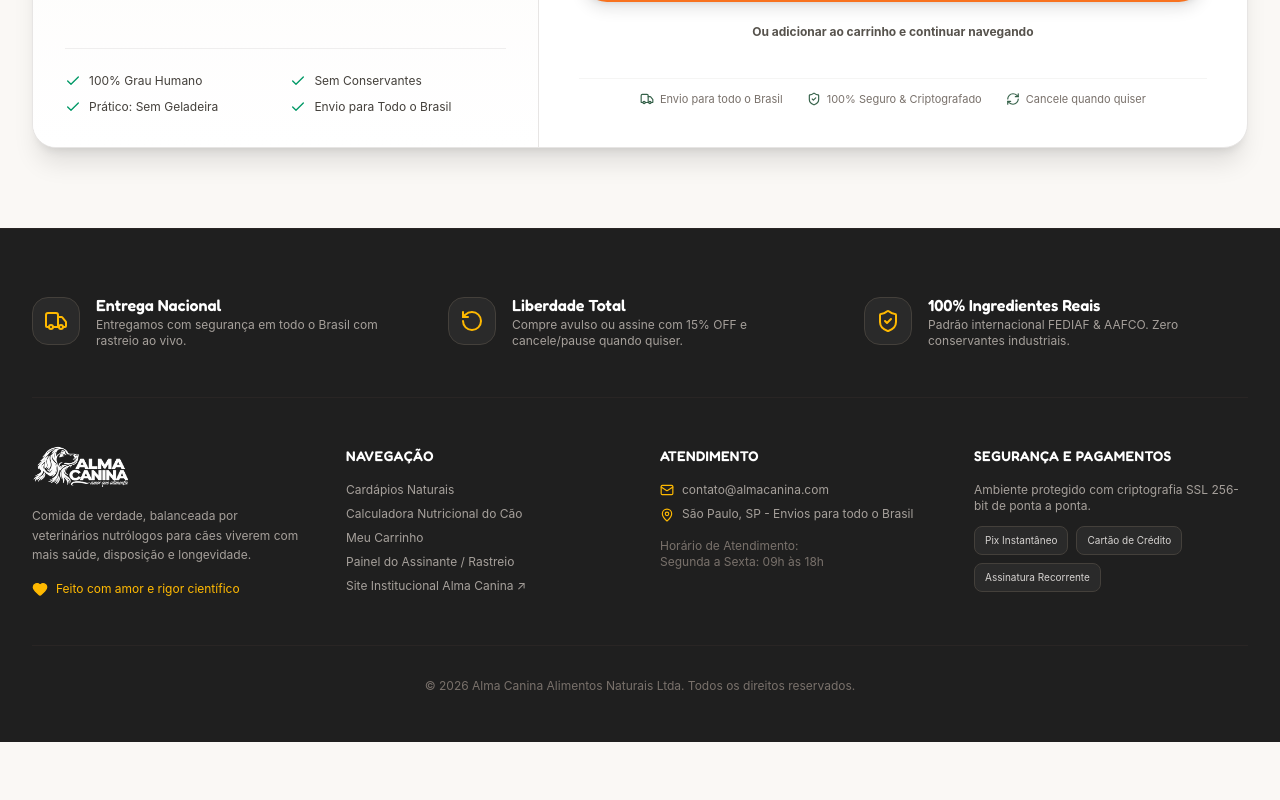
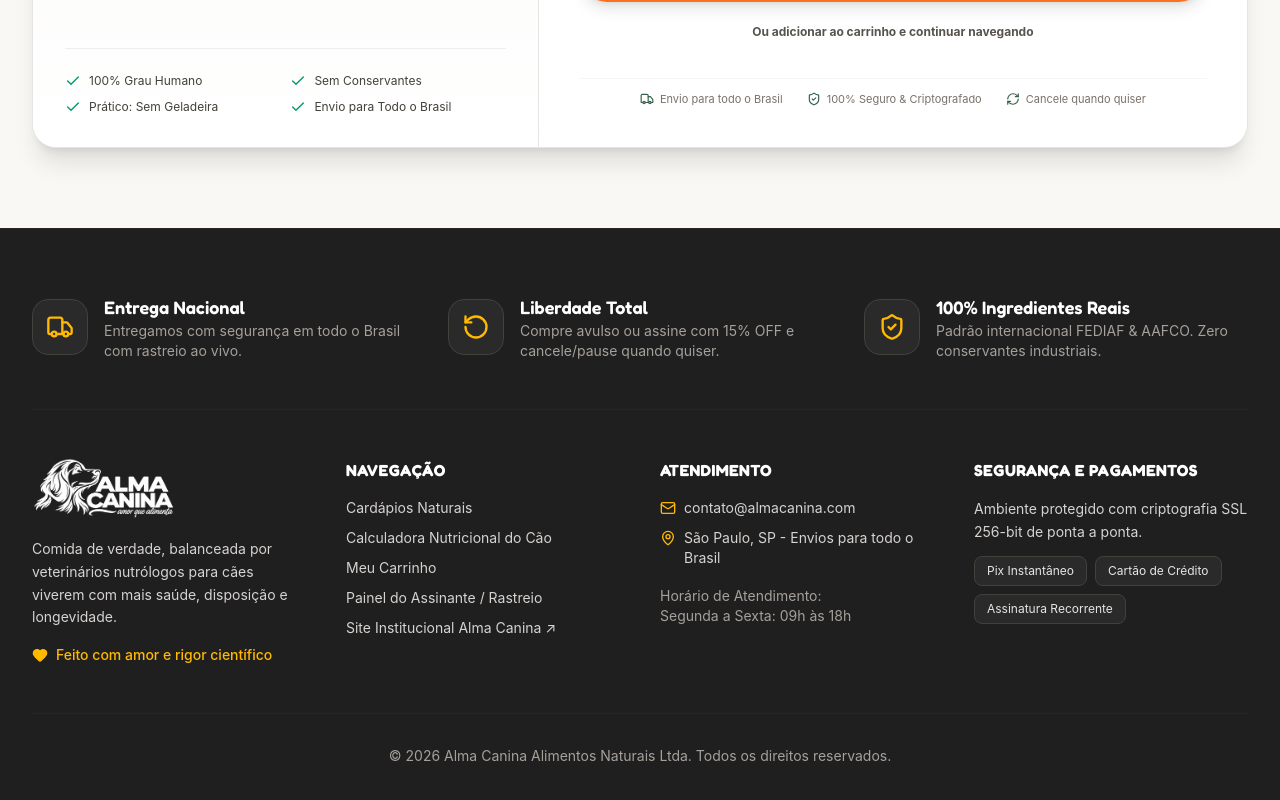
Before and after one commit to mizaelcabral/alma-canina-ecommerce, a Next.js app: page / in a window 1280 px wide. Shown: the part 1222-2022 px from the top of the page. Before the commit the page ends 1964 px from the top, so only its background shows below. Built offline with nearby package versions, Linux system fonts and the light colour scheme.

Commit message:
style: aumentar fontes e logo do footer mantendo a mesma estrutura

```diff
--- a/src/components/Footer.tsx
+++ b/src/components/Footer.tsx
@@ -12,32 +12,32 @@ export default function Footer() {
         {/* Value Props Row */}
         <div className="grid grid-cols-1 md:grid-cols-3 gap-8 pb-12 border-b border-stone-800">
           <div className="flex items-center gap-4">
-            <div className="w-12 h-12 rounded-2xl bg-[#2a2a2a] flex items-center justify-center shrink-0 border border-stone-700">
-              <Truck className="w-6 h-6 text-amber-400" />
+            <div className="w-14 h-14 rounded-2xl bg-[#2a2a2a] flex items-center justify-center shrink-0 border border-stone-700">
+              <Truck className="w-7 h-7 text-amber-400" />
             </div>
             <div>
-              <h4 className="text-white font-semibold text-base">Entrega Nacional</h4>
-              <p className="text-stone-400 text-xs">Entregamos com segurança em todo o Brasil com rastreio ao vivo.</p>
+              <h4 className="text-white font-semibold text-lg">Entrega Nacional</h4>
+              <p className="text-stone-400 text-sm">Entregamos com segurança em todo o Brasil com rastreio ao vivo.</p>
             </div>
           </div>
 
           <div className="flex items-center gap-4">
-            <div className="w-12 h-12 rounded-2xl bg-[#2a2a2a] flex items-center justify-center shrink-0 border border-stone-700">
-              <RotateCcw className="w-6 h-6 text-amber-400" />
+            <div className="w-14 h-14 rounded-2xl bg-[#2a2a2a] flex items-center justify-center shrink-0 border border-stone-700">
+              <RotateCcw className="w-7 h-7 text-amber-400" />
             </div>
             <div>
-              <h4 className="text-white font-semibold text-base">Liberdade Total</h4>
-              <p className="text-stone-400 text-xs">Compre avulso ou assine com 15% OFF e cancele/pause quando quiser.</p>
+              <h4 className="text-white font-semibold text-lg">Liberdade Total</h4>
+              <p className="text-stone-400 text-sm">Compre avulso ou assine com 15% OFF e cancele/pause quando quiser.</p>
             </div>
           </div>
 
           <div className="flex items-center gap-4">
-            <div className="w-12 h-12 rounded-2xl bg-[#2a2a2a] flex items-center justify-center shrink-0 border border-stone-700">
-              <ShieldCheck className="w-6 h-6 text-amber-400" />
+            <div className="w-14 h-14 rounded-2xl bg-[#2a2a2a] flex items-center justify-center shrink-0 border border-stone-700">
+              <ShieldCheck className="w-7 h-7 text-amber-400" />
             </div>
             <div>
-              <h4 className="text-white font-semibold text-base">100% Ingredientes Reais</h4>
-              <p className="text-stone-400 text-xs">Padrão internacional FEDIAF & AAFCO. Zero conservantes industriais.</p>
+              <h4 className="text-white font-semibold text-lg">100% Ingredientes Reais</h4>
+              <p className="text-stone-400 text-sm">Padrão internacional FEDIAF & AAFCO. Zero conservantes industriais.</p>
             </div>
           </div>
         </div>
@@ -49,14 +49,14 @@ export default function Footer() {
             <Image
               src="/Logo-Alma-Canina2.png"
               alt="Alma Canina"
-              width={160}
-              height={60}
-              className="h-11 w-auto brightness-0 invert object-contain"
+              width={200}
+              height={80}
+              className="h-16 w-auto brightness-0 invert object-contain"
             />
-            <p className="text-stone-400 text-xs leading-relaxed">
+            <p className="text-stone-300 text-sm leading-relaxed">
               Comida de verdade, balanceada por veterinários nutrólogos para cães viverem com mais saúde, disposição e longevidade.
             </p>
-            <div className="flex items-center gap-2 text-xs text-amber-400">
+            <div className="flex items-center gap-2 text-sm text-amber-400 font-medium">
               <Heart className="w-4 h-4 fill-amber-400" />
               <span>Feito com amor e rigor científico</span>
             </div>
@@ -64,10 +64,10 @@ export default function Footer() {
 
           {/* Quick Links */}
           <div>
-            <h4 className="text-white font-semibold text-sm mb-4 tracking-wide uppercase">Navegação</h4>
-            <ul className="space-y-2 text-xs text-stone-400">
+            <h4 className="text-white font-bold text-base mb-4 tracking-wide uppercase">Navegação</h4>
+            <ul className="space-y-2.5 text-sm text-stone-300">
               <li>
-                <Link href="/#cardapios" className="hover:text-amber-400 transition-colors">Cardápios Naturais</Link>
+                <Link href="/" className="hover:text-amber-400 transition-colors">Cardápios Naturais</Link>
               </li>
               <li>
                 <Link href="/quiz" className="hover:text-amber-400 transition-colors">Calculadora Nutricional do Cão</Link>
@@ -86,17 +86,17 @@ export default function Footer() {
 
           {/* Customer Care */}
           <div>
-            <h4 className="text-white font-semibold text-sm mb-4 tracking-wide uppercase">Atendimento</h4>
-            <ul className="space-y-2 text-xs text-stone-400">
+            <h4 className="text-white font-bold text-base mb-4 tracking-wide uppercase">Atendimento</h4>
+            <ul className="space-y-2.5 text-sm text-stone-300">
               <li className="flex items-center gap-2">
-                <Mail className="w-3.5 h-3.5 text-amber-400" />
+                <Mail className="w-4 h-4 text-amber-400 shrink-0" />
                 <span>contato@almacanina.com</span>
               </li>
               <li className="flex items-start gap-2">
-                <MapPin className="w-3.5 h-3.5 text-amber-400 shrink-0 mt-0.5" />
+                <MapPin className="w-4 h-4 text-amber-400 shrink-0 mt-0.5" />
                 <span>São Paulo, SP - Envios para todo o Brasil</span>
               </li>
-              <li className="pt-2 text-stone-500">
+              <li className="pt-2 text-stone-400 text-xs sm:text-sm">
                 Horário de Atendimento:<br />
                 Segunda a Sexta: 09h às 18h
               </li>
@@ -105,20 +105,20 @@ export default function Footer() {
 
           {/* Payment & Security */}
           <div>
-            <h4 className="text-white font-semibold text-sm mb-4 tracking-wide uppercase">Segurança e Pagamentos</h4>
-            <p className="text-xs text-stone-400 mb-3">
+            <h4 className="text-white font-bold text-base mb-4 tracking-wide uppercase">Segurança e Pagamentos</h4>
+            <p className="text-sm text-stone-300 mb-3 leading-relaxed">
               Ambiente protegido com criptografia SSL 256-bit de ponta a ponta.
             </p>
-            <div className="flex flex-wrap gap-2 text-[10px] text-stone-300">
-              <span className="bg-[#2a2a2a] px-2.5 py-1.5 rounded-lg border border-stone-700">Pix Instantâneo</span>
-              <span className="bg-[#2a2a2a] px-2.5 py-1.5 rounded-lg border border-stone-700">Cartão de Crédito</span>
-              <span className="bg-[#2a2a2a] px-2.5 py-1.5 rounded-lg border border-stone-700">Assinatura Recorrente</span>
+            <div className="flex flex-wrap gap-2 text-xs text-stone-200">
+              <span className="bg-[#2a2a2a] px-3 py-1.5 rounded-lg border border-stone-700">Pix Instantâneo</span>
+              <span className="bg-[#2a2a2a] px-3 py-1.5 rounded-lg border border-stone-700">Cartão de Crédito</span>
+              <span className="bg-[#2a2a2a] px-3 py-1.5 rounded-lg border border-stone-700">Assinatura Recorrente</span>
             </div>
           </div>
         </div>
 
         {/* Copyright */}
-        <div className="pt-8 border-t border-stone-800 text-center text-xs text-stone-500">
+        <div className="pt-8 border-t border-stone-800 text-center text-sm text-stone-400">
           <p>© 2026 Alma Canina Alimentos Naturais Ltda. Todos os direitos reservados.</p>
         </div>
       </div>
```
